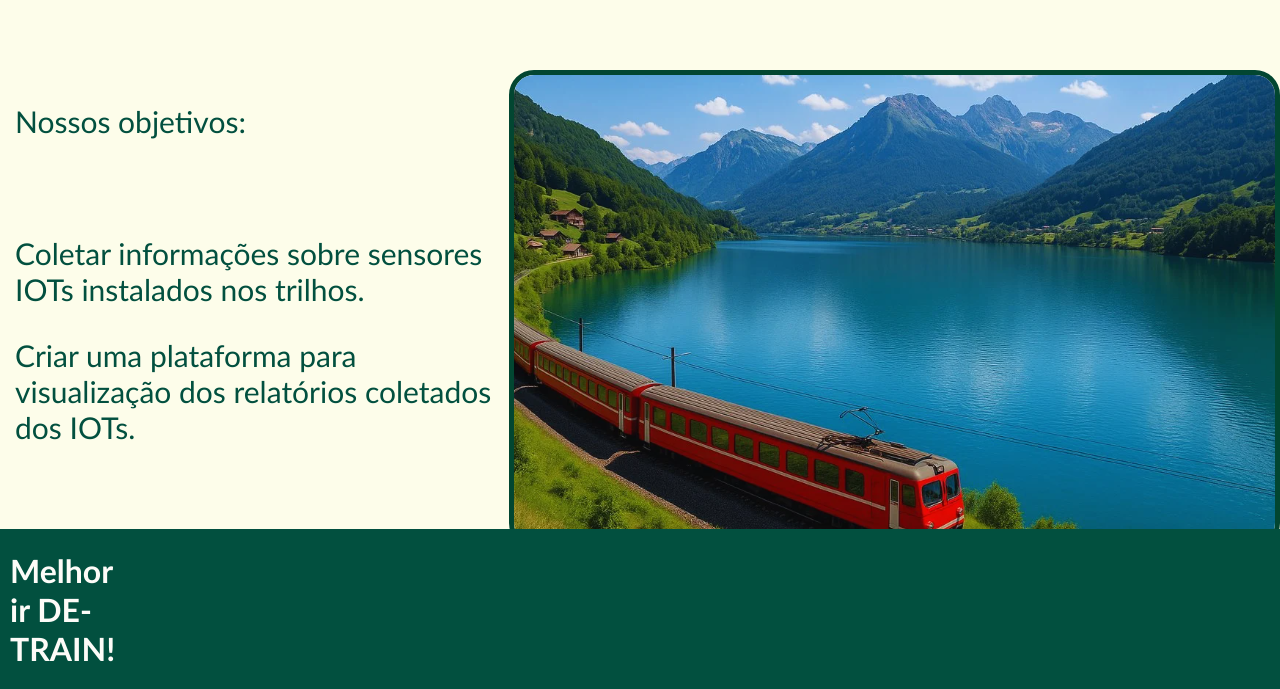
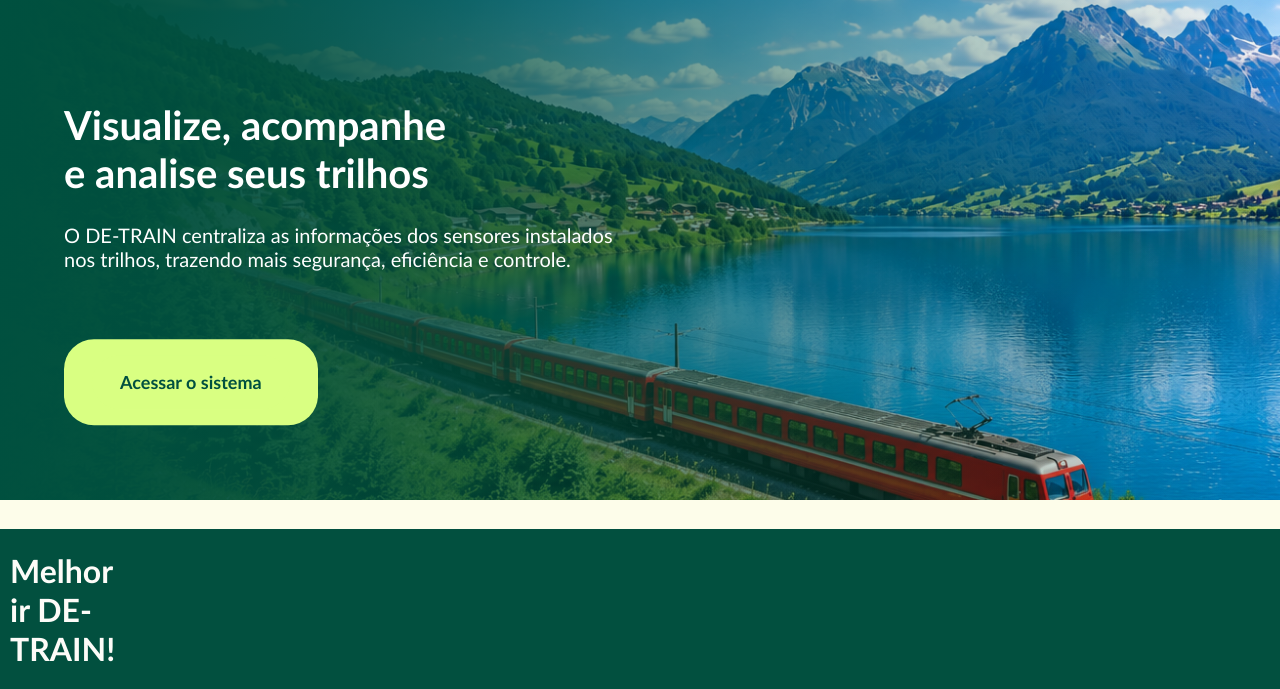
Before and after one commit to miguelpeters/SA-Ferrorama, a PHP site: page / in a window 1280 px wide; the page is wider, and only the part inside the window is pictured. Shown: the part 111-800 px from the top of that part. Run offline with PHP 8.4, Linux system fonts and the light colour scheme.

Commit message:
add - atualizei parte do index com o novo design seguindo o mockup

```diff
--- a/assets/style/style.css
+++ b/assets/style/style.css
@@ -25,8 +25,7 @@ nav {
 .EntrarText {
    margin-left: 1400px;
    color: white;
-   text-decoration: none;
-
+   c
 }
 
 body {
@@ -39,12 +38,69 @@ body {
 }
 
 #IndexImage {
-   margin-top:70px;
-   width: 850px;
+width: 2000px;
+    height: 500px;
+    object-fit: cover;
+    display: block;
+    margin: 0;
+    border: none;
+    border-radius: 0;
+}
 
-   border: 5px solid rgb(2, 70, 49);
-   border-radius: 25px;
+.hero {
+    position: relative;
+    height: 500px;
+    width: 100%;
+    overflow: hidden;
+}
 
+.indexbutton {
+   text-decoration: none;
+   display: inline-block;
+    background-color: #d9ff82;
+    color: #00503f;
+    padding: 16px 28px;
+    border-radius: 30px;
+    font-size: 18px;
+    font-weight: bold;
+    text-decoration: none;
+    transition: 0.3s;
+
+}
+
+.indexbutton:hover {
+    transform: translateY(-3px);
+    background-color: #c5ed70;
+}
+
+.hero-text {
+    position: absolute;
+    z-index: 2;
+    top: 50%;
+    left: 5%;
+    transform: translateY(-50%);
+    width: 550px;
+    color: white;
+    font-family: 'Trebuchet MS', 'Lucida Sans Unicode', 'Lucida Grande', 'Lucida Sans', Arial, sans-serif;
+    font-size: 20px;
+}
+
+.hero img {
+    width: 100%;
+    height: 100%;
+    object-fit: cover;
+}
+
+.hero::after {
+    content: "";
+    position: absolute;
+    inset: 0;
+    background: linear-gradient(
+        90deg,
+        rgba(0, 80, 63, 0.95),
+        rgba(0, 80, 63, 0.35),
+        transparent
+    );
 }
 
 .FakeFooter {
@@ -68,13 +124,6 @@ body {
    margin-left: 1300px;
 }
 
-.text {
-   width: 45%;
-   font-size: 30px;
-   color: rgb(2, 80, 63);
-   font-family: 'Trebuchet MS', 'Lucida Sans Unicode', 'Lucida Grande', 'Lucida Sans', Arial, sans-serif;
-   margin-left: 15px;
-}
 
 #StrikeImage {
    width: 30px;
--- a/index.php
+++ b/index.php
@@ -12,7 +12,7 @@
 
 <body>
     <header>
-        <nav>
+        <nav class="bodyindex">
             <h1 class="DE-TRAIN">DE-TRAIN</h1>
             <img id="icon" src="assets/imgs/LogoDeTrain.png">
             <h1><a class="EntrarText" href="public/login.php">ENTRAR</a></h1>
@@ -22,19 +22,35 @@
 
     <main>
         <div class="IndexText">
-
         </div>
 
         <div class="flex">
 
             <div class="text">
-                <p>Nossos objetivos:</p>
-                <br>
-                <p>Coletar informações sobre sensores IOTs instalados nos trilhos.</p>
-                <p>Criar uma plataforma para visualização dos relatórios coletados dos IOTs.</p>
             </div>
+            <div class="hero">
+                 <div class="hero-text">
+        <h1>Visualize, acompanhe<br>
+        e analise seus trilhos</h1>
 
-            <img id="IndexImage" src="assets/imgs/IndexImage.png">
+        <p>
+            O DE-TRAIN centraliza as informações dos sensores
+            instalados nos trilhos, trazendo mais segurança,
+            eficiência e controle.
+        </p>
+        <br>
+        <br>
+
+        <div class="indexbutton">
+        <a href="./public/home.php" class="indexbutton">
+            Acessar o sistema
+        </a>
+        </div>
+    </div>
+            <div class="hero img">
+                <img id="IndexImage" src="assets/imgs/IndexImage2.0.png">
+            </div>
+            </div>
         </div>
 
 
```
Also changed, not shown: assets/imgs/IndexImage2.0.png (added).
